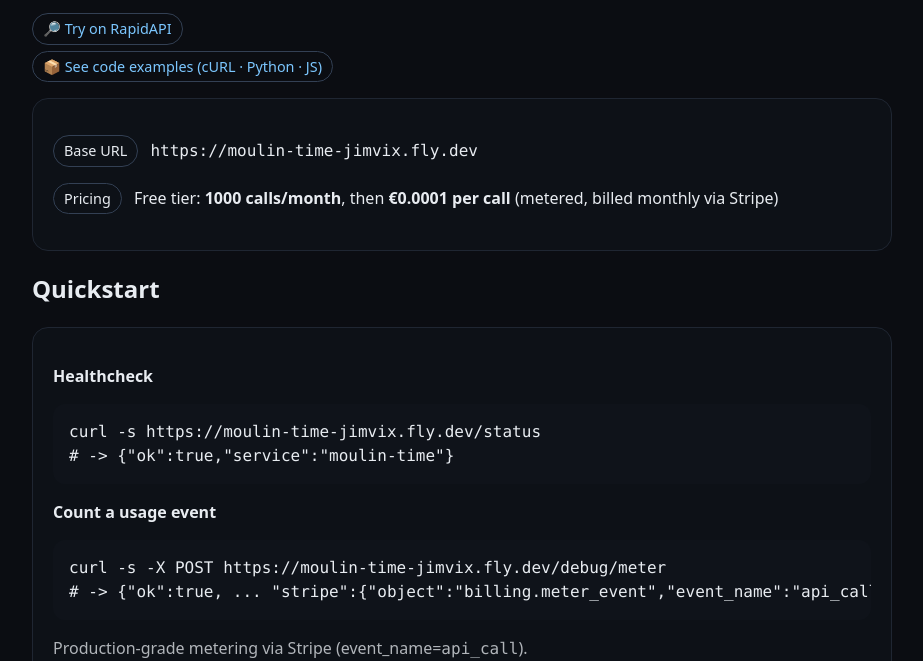
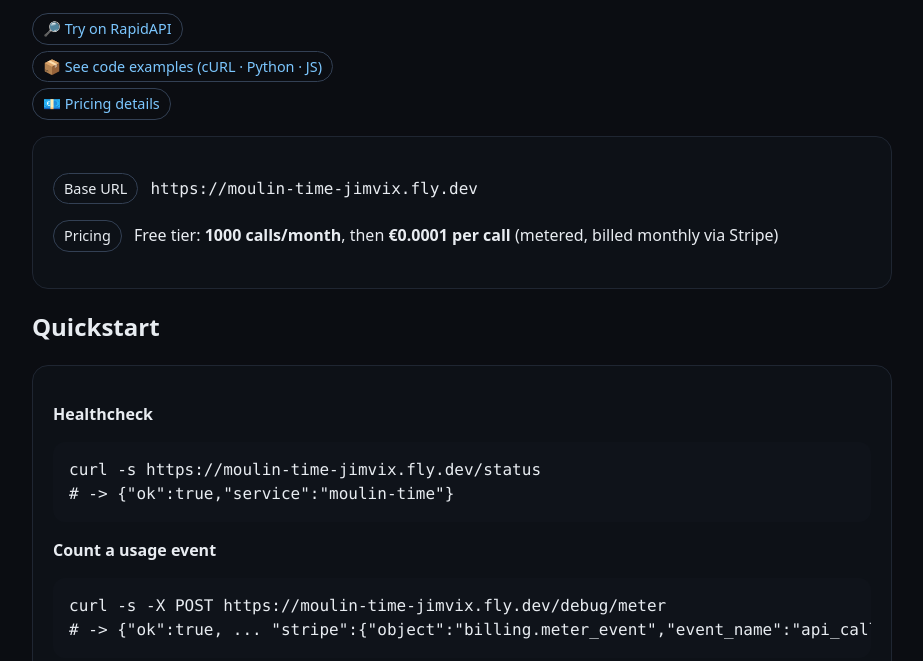
Before and after one commit to Jim-vix/-moulin-time-site, a plain HTML site: page index.html in a window 1280 px wide. Shown: the part 139-800 px from the top of the page, without its empty margins (178-1101 px from the left). Drawn offline with Linux system fonts and the light colour scheme.

Commit message:
Update index.html

```diff
--- a/index.html
+++ b/index.html
@@ -34,6 +34,11 @@
         📦 See code examples (cURL · Python · JS)
       </a>
     </div>
+    <div style="margin:6px 0">
+      <a href="tarifs.html" class="pill" style="text-decoration:none">
+        💶 Pricing details
+      </a>
+    </div>
 
     <div class="card">
       <p><span class="pill">Base URL</span> <code>https://moulin-time-jimvix.fly.dev</code></p>
```
